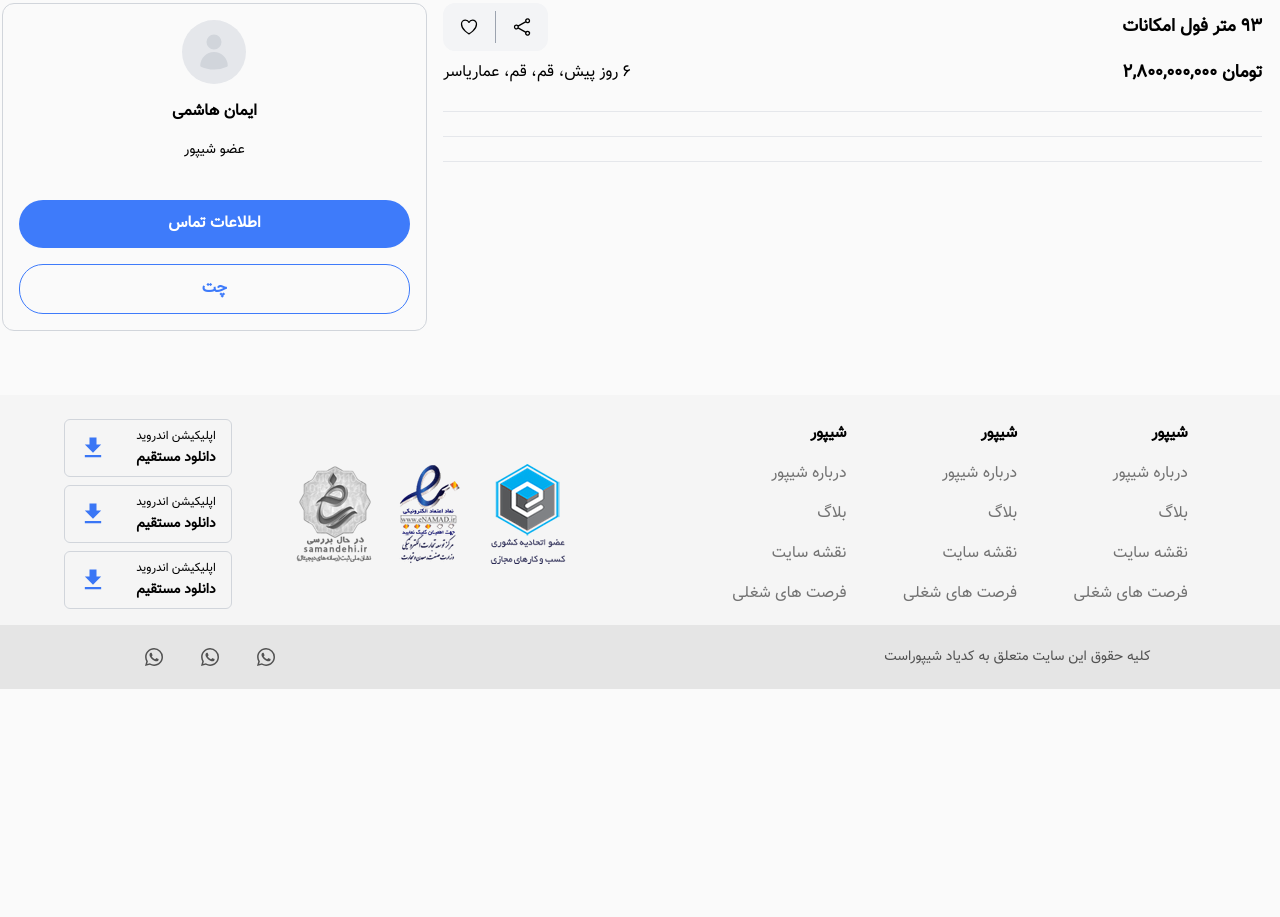
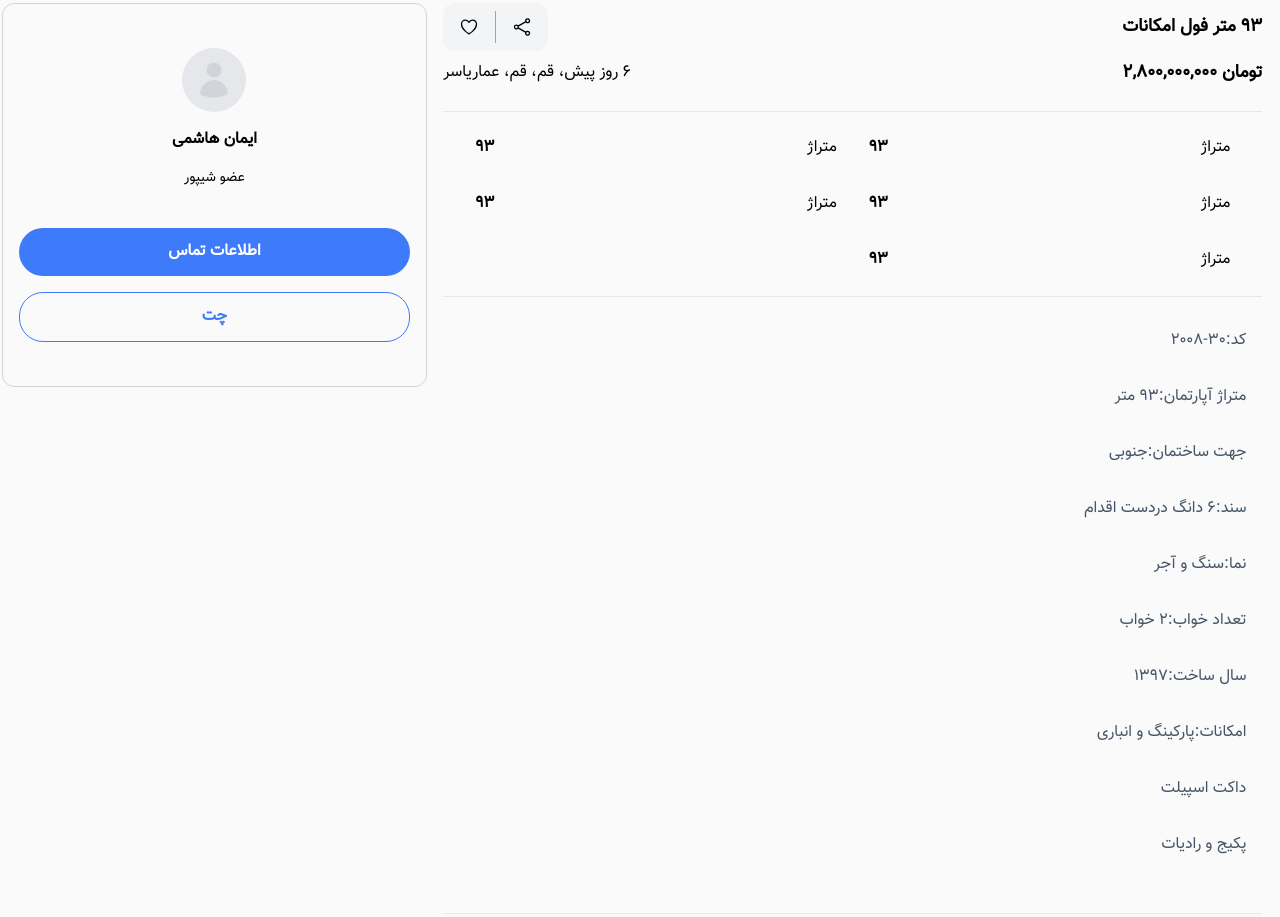
Before and after one commit to imanhashemiDEV/sheypoor, a website: page public/advertise_details.html in a window 1280 px wide. Shown: the part 658-1575 px from the top of the page. Before the commit the page ends 1347 px from the top, so only its background shows below. Drawn offline with Linux system fonts and the light colour scheme.

Commit message:
advertise-details

```diff
--- a/public/advertise_details.html
+++ b/public/advertise_details.html
@@ -165,14 +165,45 @@
                           <p class="text-base">۶ روز پیش، قم، قم، عماریاسر</p>
                       </div>
                    </div>
-                   <div class="flex flex-col items-center w-full pb-6 border-b border-gray-200 gap-y-2">
+                   <div class="flex flex-wrap items-center w-full px-4 py-6 border-b border-gray-200 gap-y-8">
+                      <div class="flex items-center justify-between w-full px-4 lg:w-1/2">
+                        <p class="text-base">متراژ</p>
+                        <p class="text-base font-semibold">93</p>
+                      </div>
+                      <div class="flex items-center justify-between w-full px-4 lg:w-1/2">
+                        <p class="text-base">متراژ</p>
+                        <p class="text-base font-semibold">93</p>
+                      </div>
+                      <div class="flex items-center justify-between w-full px-4 lg:w-1/2">
+                        <p class="text-base">متراژ</p>
+                        <p class="text-base font-semibold">93</p>
+                      </div>
+                      <div class="flex items-center justify-between w-full px-4 lg:w-1/2">
+                        <p class="text-base">متراژ</p>
+                        <p class="text-base font-semibold">93</p>
+                      </div>
+                      <div class="flex items-center justify-between w-full px-4 lg:w-1/2">
+                        <p class="text-base">متراژ</p>
+                        <p class="text-base font-semibold">93</p>
+                      </div>
+                   </div>
+                   <div class="flex flex-col items-center justify-start w-full pb-6 border-b border-gray-200 gap-y-2">
+                      <ul class="flex flex-col w-full px-4 py-8 text-base text-slate-600 gap-y-8">
+                        <li>کد:30-2008</li>
+                        <li>متراژ آپارتمان:93 متر</li>
+                        <li>جهت ساختمان:جنوبی</li>
+                        <li>سند:6 دانگ دردست اقدام</li>
+                        <li>نما:سنگ و آجر</li>
+                        <li>تعداد خواب:2 خواب</li>
+                        <li>سال ساخت:1397</li>
+                        <li>امکانات:پارکینگ و انباری</li>
+                        <li>داکت اسپیلت</li>
+                        <li>پکیج و رادیات</li>
+                      </ul>
+                   </div>
 
-                  </div>
-                 <div class="flex flex-col items-center w-full pb-6 border-b border-gray-200 gap-y-2">
-
-                 </div>
             </div>
-            <div class="flex-col items-center justify-center hidden w-1/3 p-4 border border-gray-300 gap-y-10 lg:flex rounded-xl">
+            <div class="flex-col items-center justify-center hidden w-1/3 p-4 border border-gray-300 h-96 gap-y-10 lg:flex rounded-xl">
 
               <div class="flex flex-col items-center justify-center gap-y-4">
                  <div class="flex items-center justify-center w-16 h-16 bg-gray-200 rounded-full">
@@ -195,6 +226,7 @@
 
             </div>
         </div>
+
 
     </div>
 
```
Also changed, not shown: public/css/tailwind.css.
